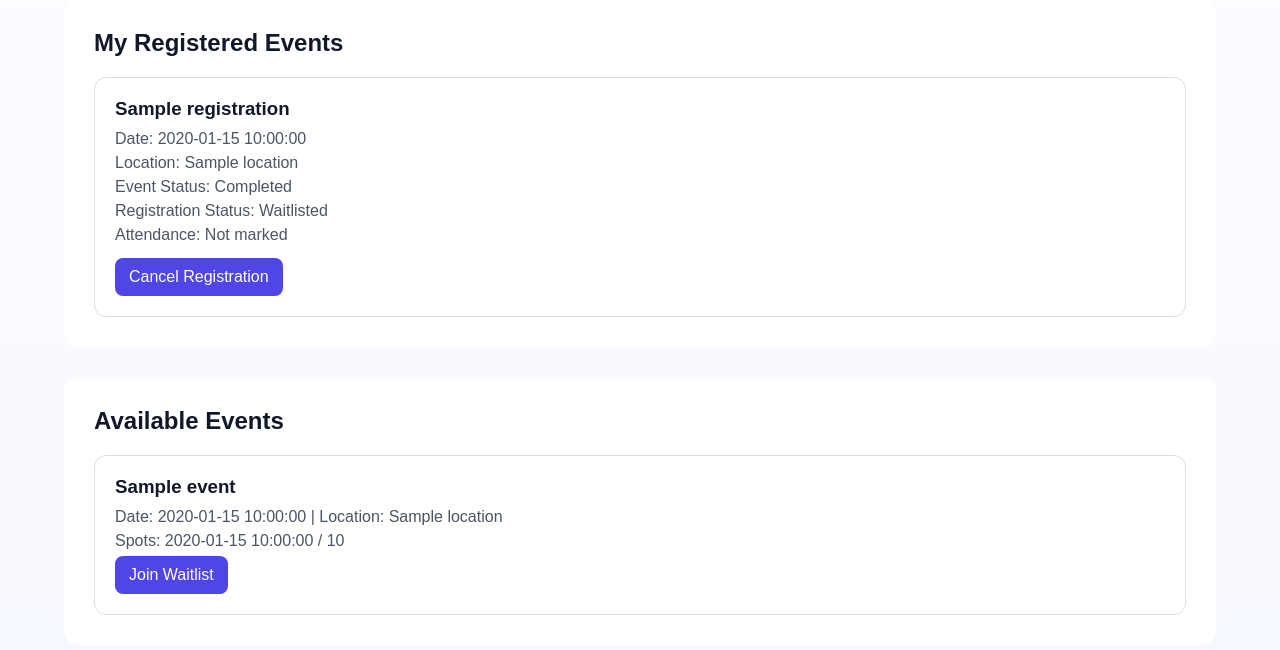
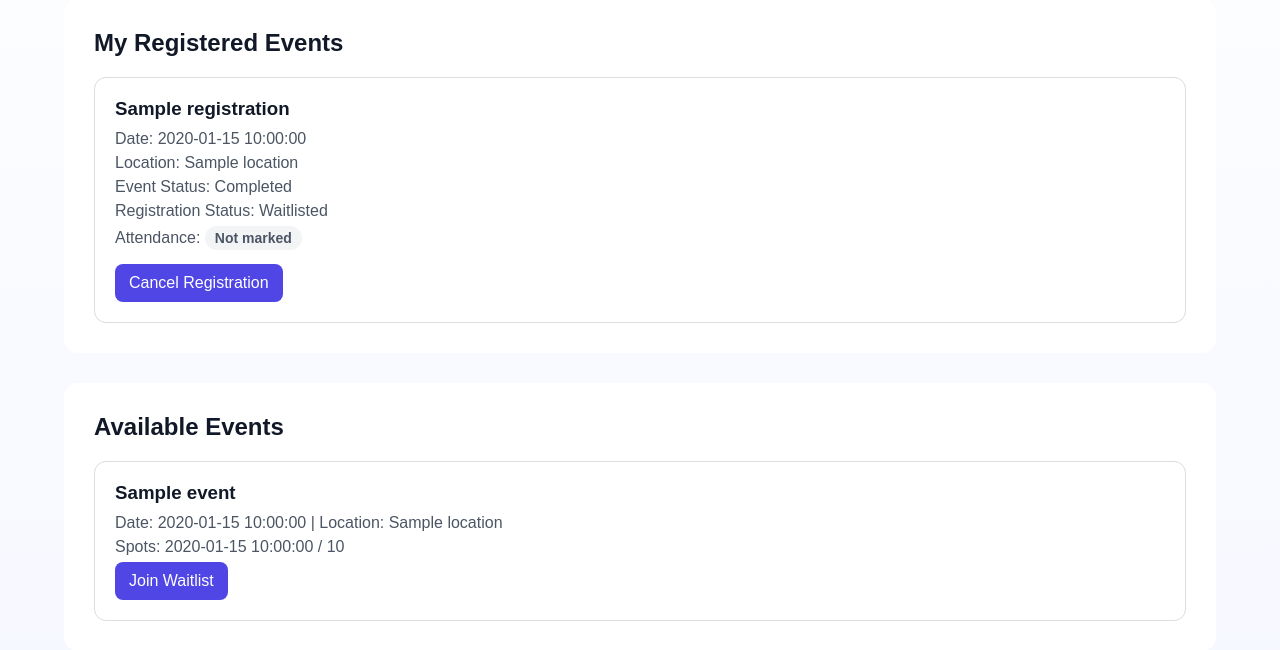
Before and after one commit to nishant-b-bit/AI39-C--Group-7-College_Event_Management_System, a Flask app: template app/Templates/student_dashboard.html in a window 1280 px wide. Shown: the part 412-1062 px from the top of the page. Run offline with Flask 3, Linux system fonts and the light colour scheme; the visitor is signed in with stand-in values (Sample User, id 1); tables that the repository leaves empty hold one stand-in row (values such as "Sample post"); the template is opened without the code that fills it: most values are stand-ins (such as "Sample title", 1, 10 or a date in 2020); data that the repository does not hold is empty.

Commit message:
updated the student dashboard for the attendance

```diff
--- a/app/Templates/student_dashboard.html
+++ b/app/Templates/student_dashboard.html
@@ -52,7 +52,14 @@
               <p>Location: {{ r.location }}</p>
               <p>Event Status: {{ r.event_status|title }}</p>
               <p>Registration Status: {{ r.registration_status|title }}</p>
-              <p>Attendance: {{ "Present" if r.attended else "Not marked" }}</p>
+              <p>
+                  Attendance:
+                  {% if r.attended %}
+                  <span class="attendance-status attendance-present">Present</span>
+                  {% else %}
+                  <span class="attendance-status attendance-not-marked">Not marked</span>
+                  {% endif %}
+              </p>
               <div class="event-actions">
                   {% if r.registration_status not in ['cancelled', 'rejected'] %}
                   <form method="POST" action="{{ url_for('auth.cancel_registration', registration_id=r.registration_id) }}"
```
